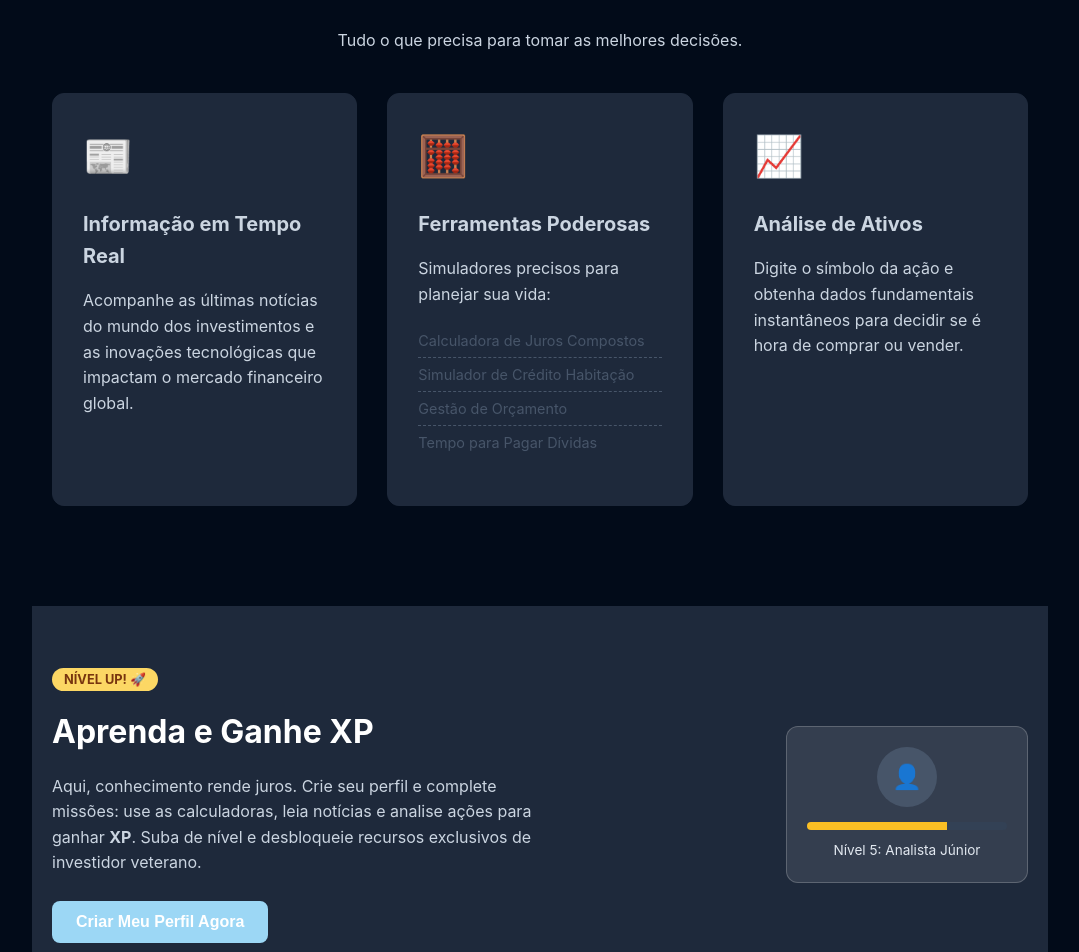
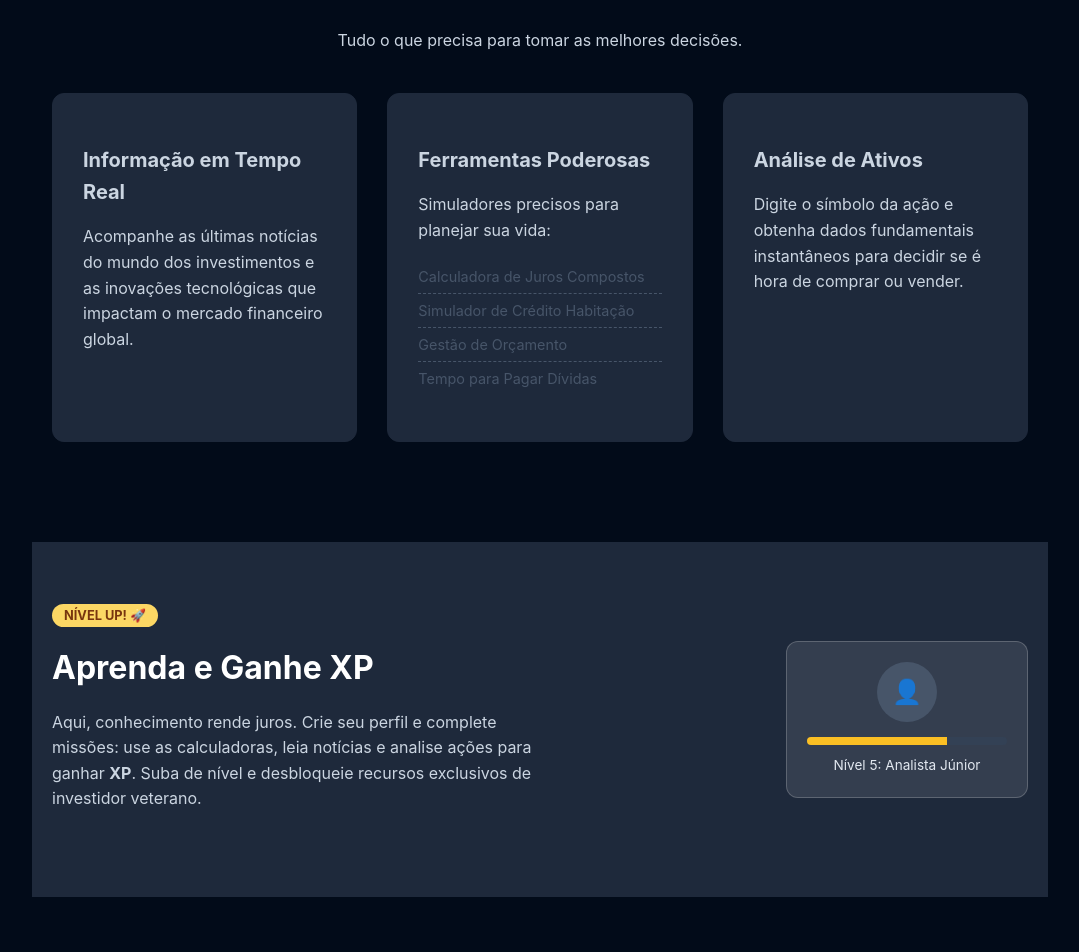
Before and after one commit to LUKOM-rgb/PW, a Vue app in the folder gestão-financeira/: page /sobre in a window 1280 px wide. Shown: the part 480-1432 px from the top of the page, without its empty margins (200-1279 px from the left). Built offline with nearby package versions, Linux system fonts and the light colour scheme.

Commit message:
fix do view

```diff
--- a/gestão-financeira/src/views/SobreView.vue
+++ b/gestão-financeira/src/views/SobreView.vue
@@ -20,13 +20,11 @@
         <div class="features-grid">
 
           <div class="feature-card">
-            <div class="icon">📰</div>
             <h3>Informação em Tempo Real</h3>
             <p>Acompanhe as últimas notícias do mundo dos investimentos e as inovações tecnológicas que impactam o mercado financeiro global.</p>
           </div>
 
           <div class="feature-card">
-            <div class="icon">🧮</div>
             <h3>Ferramentas Poderosas</h3>
             <p>Simuladores precisos para planejar sua vida:</p>
             <ul class="feature-list">
@@ -38,7 +36,6 @@
           </div>
 
           <div class="feature-card">
-            <div class="icon">📈</div>
             <h3>Análise de Ativos</h3>
             <p>Digite o símbolo da ação e obtenha dados fundamentais instantâneos para decidir se é hora de comprar ou vender.</p>
           </div>
@@ -56,7 +53,6 @@
             Aqui, conhecimento rende juros. Crie seu perfil e complete missões: use as calculadoras, leia notícias e analise ações para ganhar <strong>XP</strong>.
             Suba de nível e desbloqueie recursos exclusivos de investidor veterano.
           </p>
-          <button class="btn-start">Criar Meu Perfil Agora</button>
         </div>
         <div class="gami-visual">
           <div class="level-card">
```
